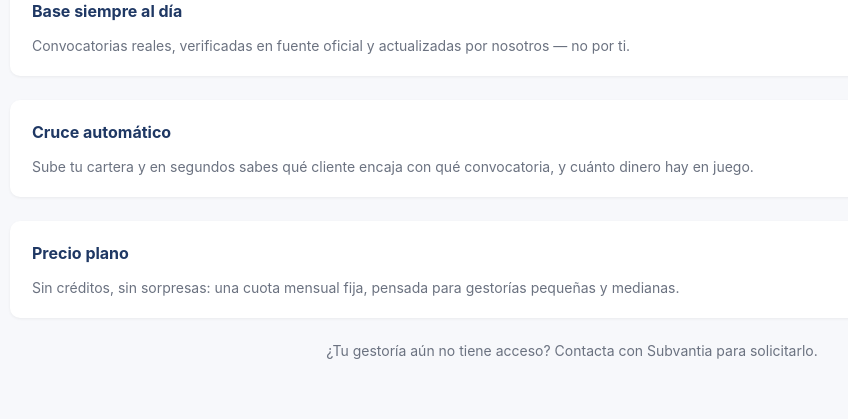
After one commit to Autonometrics/subvantia-app, a Flask app: template templates/HOME~1.HTM in a window 1280 px wide. The commit adds this page. Shown: the part 576-995 px from the top of the page, without its empty margins (68-916 px from the left). Run offline with Flask 3, Linux system fonts and the light colour scheme; the template is opened without the code that fills it, so the values that code supplies are empty; parts of the project's set-up code (start-up, migrations or seed data) failed here and were passed over; some libraries are stand-ins or nearby versions.

Commit message:
Add files via upload

```diff
--- a/templates/BASE~1.HTM
+++ b/templates/BASE~1.HTM
@@ -3,12 +3,13 @@
 <head>
 <meta charset="UTF-8">
 <title>{% block title %}Subvantia{% endblock %}</title>
+<link rel="icon" type="image/svg+xml" href="{{ url_for('static', filename='logo.svg') }}">
 <link rel="stylesheet" href="{{ url_for('static', filename='style.css') }}">
 </head>
 <body>
 {% if session.get('usuario_id') %}
 <div class="topbar">
-  <div class="brand">SUBVANTIA</div>
+  <div class="brand"><img src="{{ url_for('static', filename='logo.svg') }}" class="brand-icon" alt=""> SUBVANTIA</div>
   <nav>
     <a href="{{ url_for('dashboard') }}" class="{{ 'active' if request.endpoint == 'dashboard' }}">Dashboard</a>
     <a href="{{ url_for('clientes') }}" class="{{ 'active' if request.endpoint == 'clientes' }}">Clientes</a>
--- /dev/null
+++ b/templates/HOME~1.HTM
@@ -0,0 +1,28 @@
+{% extends "base.html" %}
+{% block title %}Subvantia — El sistema operativo de subvenciones para gestorías{% endblock %}
+{% block content %}
+<div class="hero">
+  <img src="{{ url_for('static', filename='logo.svg') }}" class="hero-logo" alt="Subvantia">
+  <h1 class="hero-title">SUBVANTIA</h1>
+  <p class="hero-tagline">El sistema operativo de subvenciones para gestorías pequeñas y medianas</p>
+  <p class="hero-desc">Cruzamos automáticamente la cartera de clientes de tu gestoría con la base de convocatorias públicas vigentes — verificada y mantenida al día por nosotros — para que sepas, sin buscar nada, a qué ayudas puede optar cada cliente.</p>
+  <a class="btn btn-primary" href="{{ url_for('login') }}" style="padding:13px 28px; font-size:15px;">Acceder a la plataforma</a>
+</div>
+
+<div class="hero-grid">
+  <div class="card">
+    <h2>Base siempre al día</h2>
+    <p class="page-sub" style="margin:0;">Convocatorias reales, verificadas en fuente oficial y actualizadas por nosotros — no por ti.</p>
+  </div>
+  <div class="card">
+    <h2>Cruce automático</h2>
+    <p class="page-sub" style="margin:0;">Sube tu cartera y en segundos sabes qué cliente encaja con qué convocatoria, y cuánto dinero hay en juego.</p>
+  </div>
+  <div class="card">
+    <h2>Precio plano</h2>
+    <p class="page-sub" style="margin:0;">Sin créditos, sin sorpresas: una cuota mensual fija, pensada para gestorías pequeñas y medianas.</p>
+  </div>
+</div>
+
+<p class="page-sub" style="text-align:center; margin-top:8px;">¿Tu gestoría aún no tiene acceso? Contacta con Subvantia para solicitarlo.</p>
+{% endblock %}
--- a/templates/LOGIN~1.HTM
+++ b/templates/LOGIN~1.HTM
@@ -3,11 +3,13 @@
 <head>
 <meta charset="UTF-8">
 <title>Iniciar sesión — Subvantia</title>
+<link rel="icon" type="image/svg+xml" href="{{ url_for('static', filename='logo.svg') }}">
 <link rel="stylesheet" href="{{ url_for('static', filename='style.css') }}">
 </head>
 <body>
 <div class="login-wrap">
   <div class="login-box">
+    <img src="{{ url_for('static', filename='logo.svg') }}" class="login-logo" alt="Subvantia">
     <h1>SUBVANTIA</h1>
     <p>El sistema operativo de subvenciones para gestorías pequeñas y medianas</p>
     {% with messages = get_flashed_messages() %}
```
